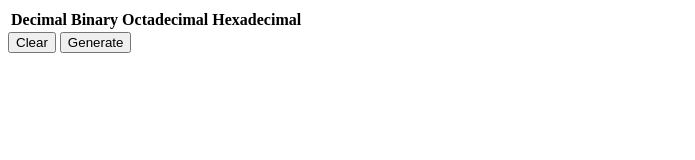
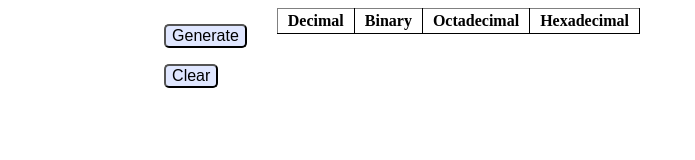
Before and after one commit to tapiopa/DevBasicSkills2017-Team07, a plain HTML site: page numbertables.html in a window 1280 px wide. Shown: the whole page, without its empty margins (0-695 px from the left). Drawn offline with Linux system fonts and the light colour scheme.

Commit message:
some changes

```diff
--- a/css/default.css
+++ b/css/default.css
@@ -5,3 +5,8 @@
 .active-page {
     display: block;
 }
+
+.button_group {
+    background-color: rgb(224, 231, 255);
+    font-size: 16px;
+}
--- /dev/null
+++ b/css/numbertables.css
@@ -0,0 +1,49 @@
+.number_table {
+    border-collapse: collapse;
+    border-style: solid;
+    border-width: 1px;
+    border-radius: 10px;
+    margin-right: auto;
+    margin-left: auto;
+    margin-bottom: 15px;
+}
+
+tr {
+    background-color: rgb(255, 255, 255);
+    border-bottom: 1px solid;
+}
+
+
+td {
+    border-right: 1px solid;
+    padding-left: 5px;
+    text-align: center;
+
+}
+
+th {
+    border-bottom: 1px solid;
+    border-right: 1px solid;
+    padding-bottom: 3px;
+    padding-right: 10px;
+    padding-left: 10px;
+    padding-top: 3px;
+}
+
+.button_group {
+    margin-left: 15px;
+    margin-right: 30px;
+    border-radius: 5px;
+}
+
+.button_group:hover {
+    background-color: rgb(200, 200, 224);
+}
+
+.column {
+    float: right;
+}
+
+.column:first-child {
+    margin-right:50%;
+}
--- /dev/null
+++ b/css/polynomial.css
@@ -0,0 +1,21 @@
+body {
+    text-align: center;
+}
+
+.pol_constants {
+    margin-bottom: 15px;
+    margin-top: 15px;
+    margin-left: auto;
+    margin-right: auto;
+}
+
+.pol_input {
+
+}
+
+.solution_txt {
+    margin-top: 15px;
+    margin-bottom: 15px;
+    font-size: 18px;
+    font: bold;
+}
--- a/numbertables.html
+++ b/numbertables.html
@@ -2,8 +2,11 @@
 <html>
     <head>
         <script type="text/javascript" src="scripts/ownscripts.js"></script>
+        <link rel="stylesheet" type="text/css" href="css/default.css">
+        <link rel="stylesheet" type="text/css" href="css/numbertables.css">
     </head>
     <body>
+        <div class="column">
         <table id="number_table" class="number_table" title="empty">
             <tr>
             <th>Decimal</th>
@@ -12,8 +15,15 @@
             <th>Hexadecimal</th>
             </tr>
         </table>
+        </div>
 
-        <button onclick="numbersystable(0)">Clear</button>
-        <button onclick="numbersystable(1)">Generate</button>
+        <div class="column">
+        <p>
+        <button  class="button_group" onclick="numbersystable(1)">Generate</button>
+        </p>
+        <p>
+        <button  class="button_group" onclick="numbersystable(0)">Clear</button>
+        </p>
+        </div>
     </body>
 </html>
--- a/scripts/ownscripts.js
+++ b/scripts/ownscripts.js
@@ -60,7 +60,13 @@ function numbersystable( action ) {
 
                 for ( indexer = 0; indexer < numbers_in_table.length; indexer += 4 ) {
 
-                        table.innerHTML += "<tr> <td> " + numbers_in_table[ indexer] + " </td>  <td>" + numbers_in_table[ indexer + 1] + "</td> <td>" + numbers_in_table[ indexer + 2] + "</td> <td> " +numbers_in_table[ indexer + 3] + "</td> </tr>";
+                        if ( ( indexer / 4 ) % 2 == 0 ) {
+                                table.innerHTML += "<tr style='background-color:rgb(237,237,237)'> <td> " + numbers_in_table[ indexer] + " </td>  <td>" + numbers_in_table[ indexer + 1] + "</td> <td>" + numbers_in_table[ indexer + 2] + "</td> <td> " +numbers_in_table[ indexer + 3] + "</td> </tr>";
+                        }
+                        else {
+                                table.innerHTML += "<tr style='background-color:rgb(247,247,247)'> <td> " + numbers_in_table[ indexer] + " </td>  <td>" + numbers_in_table[ indexer + 1] + "</td> <td>" + numbers_in_table[ indexer + 2] + "</td> <td> " +numbers_in_table[ indexer + 3] + "</td> </tr>";
+                        }
+
                 }
 
                 table.title = "full";
```
Also changed, not shown: combinatorics.html (+3 -0 lines), polynomial.html (+6 -3 lines).
